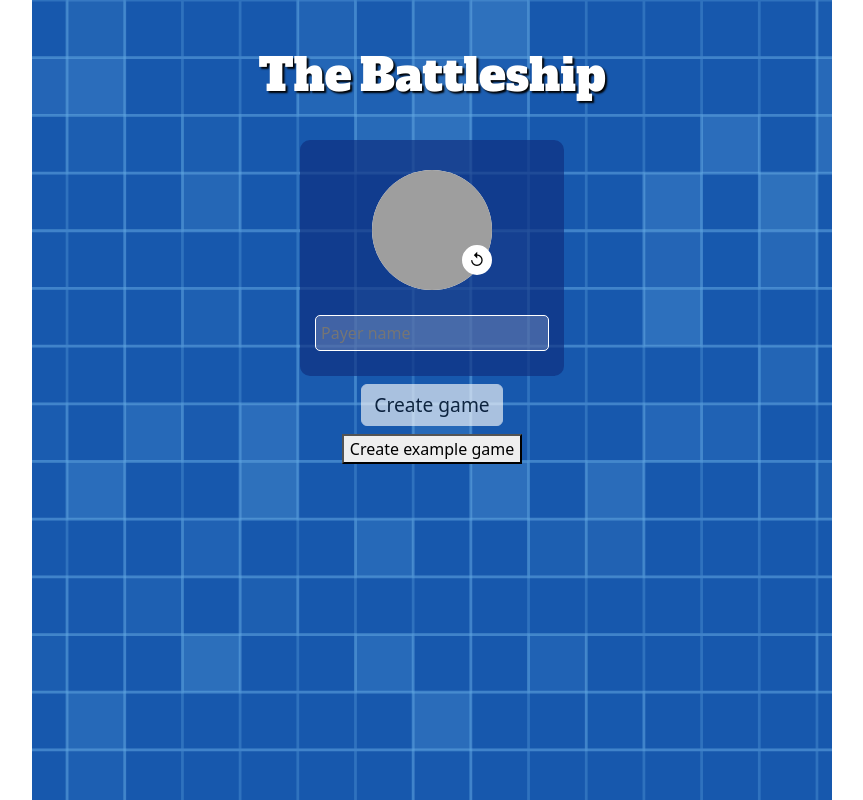
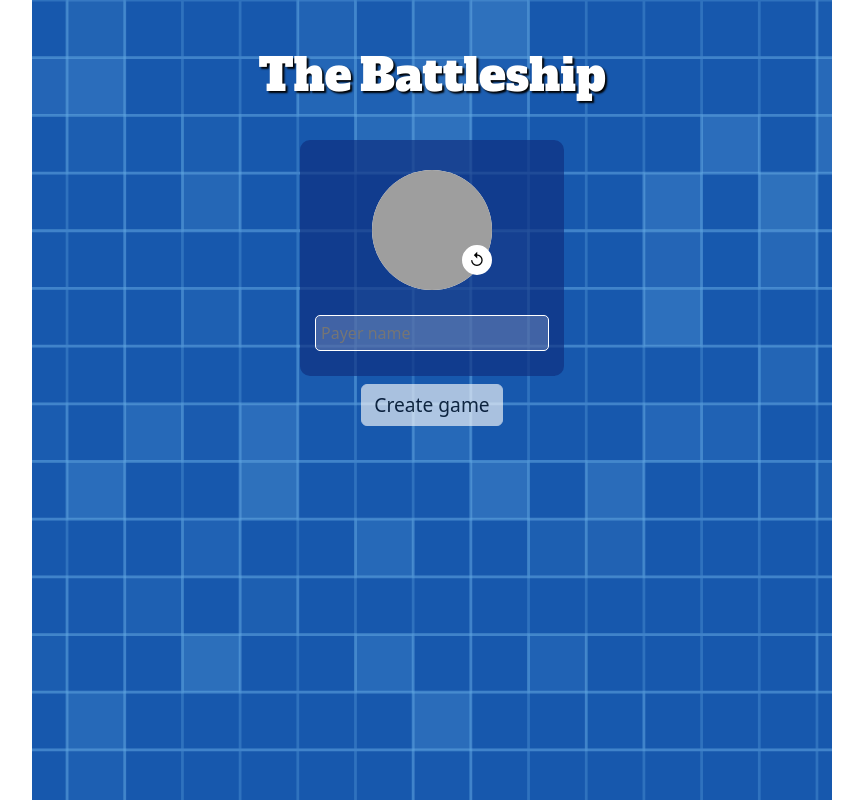
Before and after one commit to srmngp/battleship, a React (Vite) app: page / in a window 1280 px wide. Shown: the whole page, without its empty margins (208-1071 px from the left). Built offline with nearby package versions, Linux system fonts and the light colour scheme; grey boxes are pictures that could not be loaded.

Commit message:
Comment Create example game

```diff
--- a/src/pages/Home.jsx
+++ b/src/pages/Home.jsx
@@ -2,7 +2,7 @@ import React from 'react'
 import { useNavigate } from 'react-router-dom'
 import { createGame } from '../logic/gameService'
 import PlayerCreator from '../components/player/PlayerCreator'
-import { createExampleGame } from '../logic/createExampleGame'
+// import { createExampleGame } from '../logic/createExampleGame'
 
 export const Home = () => {
 
@@ -17,13 +17,13 @@ export const Home = () => {
     <>
       <PlayerCreator createAction={createGameButton} buttonText='Create game' />
 
-      <button onClick={() => {
+      {/* <button onClick={() => {
         createExampleGame()
         navigation('/game/test-game')
       }}
       >
         Create example game
-      </button>
+      </button> */}
     </>
   )
 
```
